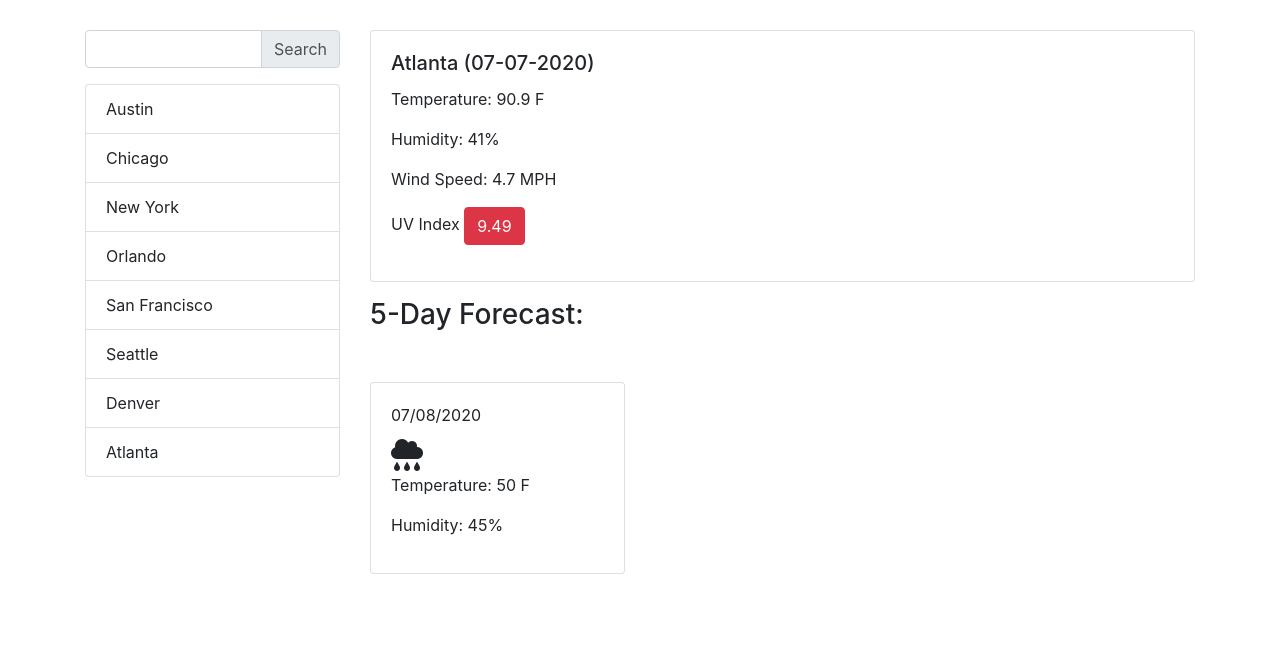
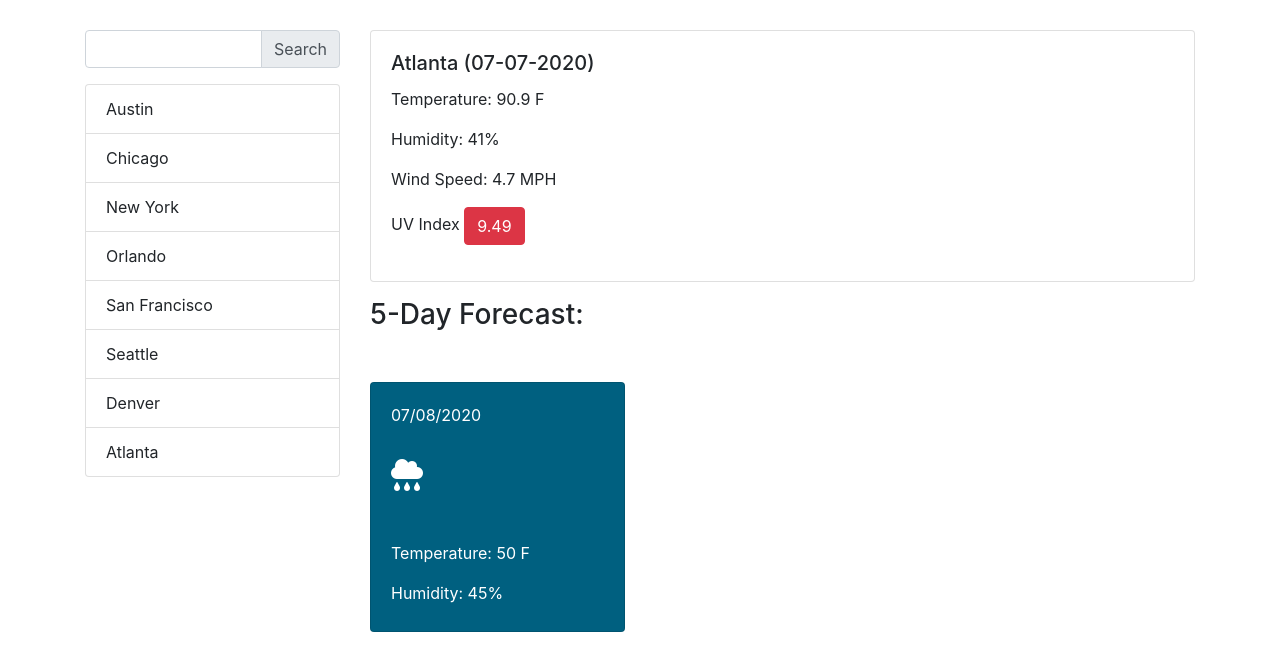
Before and after one commit to BrianLevin/Weather-Dashboard, a plain HTML site: page index.html in a window 1280 px wide. Shown: the part 70-740 px from the top of the page. Drawn offline with nearby package versions, Linux system fonts and the light colour scheme.

```diff
--- a/style.css
+++ b/style.css
@@ -10,3 +10,14 @@
 .row{                  /* This will push the rows down 50px from the top of the page */
     margin-top: 50px;
 }
+
+.forecast {  /* This will style the forecast on on the html page */
+    background-color:  rgb(0, 96, 128);
+    color: #fff;
+    height: 250px;
+}
+
+.icon {                 /* This will  move the weather icon away from the P tags within the card */
+    padding-top:  20px;
+    padding-bottom: 50px;
+}
```
Also changed, not shown: index.html (+1 -1 lines).
